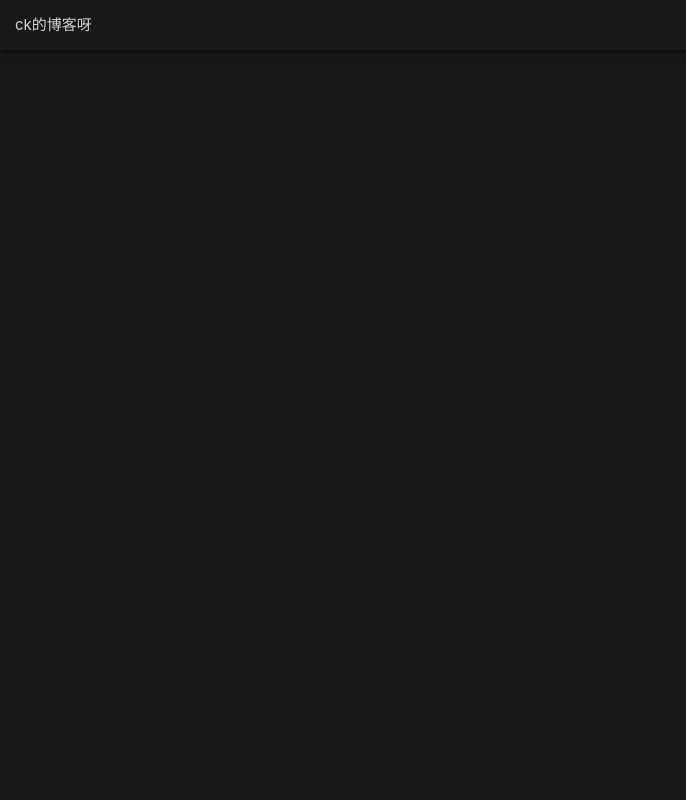
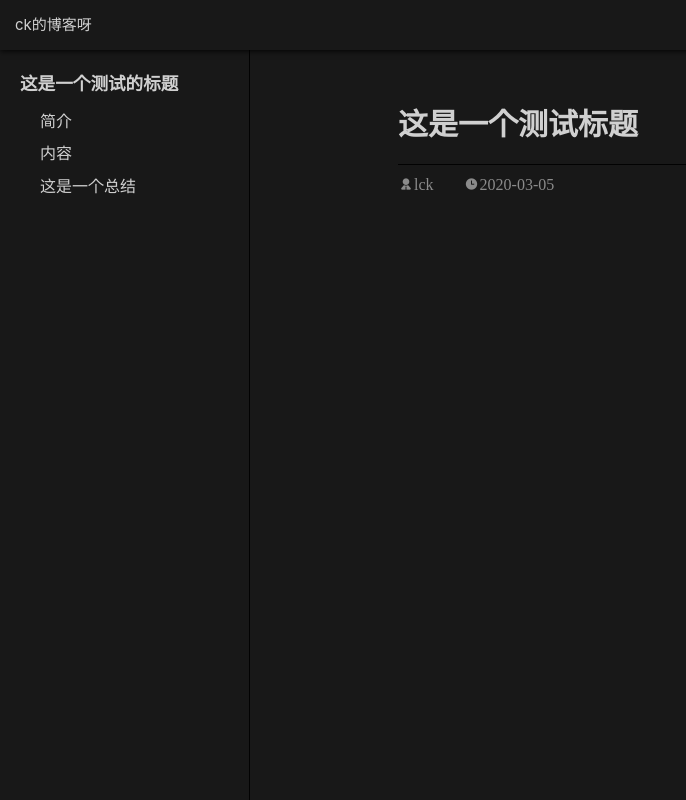
Before and after one commit to Lck6de1p/my-blog, a Vue app: page /#/test in a window 1280 px wide. Shown: the whole page, without its empty margins (0-686 px from the left). Built offline with nearby package versions, Linux system fonts and the light colour scheme.

Commit message:
使用scss设置全局样式变量，开始写博文主要内容

```diff
--- a/src/App.vue
+++ b/src/App.vue
@@ -36,6 +36,6 @@ body {
 }
 ::-webkit-scrollbar-thumb {
         border-radius: 10px;
-        background: #3eaf7c;
+        background: $shadow-hover;
     }
 </style>
--- /dev/null
+++ b/src/assets/css/main.scss
@@ -0,0 +1,40 @@
+$green-color: #3eaf7c;
+// 全文文字主色调
+$text-color: rgba(255, 255, 255, 0.8);
+// 阴影样式
+$shadow: 0 1px 6px 0 rgba(0, 0, 0, 0.9);
+// hover后阴影样式
+$shadow-hover: 0 2px 26px 0 rgba(0, 0, 0, 0.9);
+
+// 作者时间小标签样式
+.iconfont::after {
+    content: attr(data)
+}
+.iconfont {
+    color: #8b8b8b;
+}
+.iconfont-wrapper {
+    margin-top: 10px;
+}
+.iconfont-wrapper span:not(:first-child){
+    margin-left: 30px;
+}
+// 文章大标题
+.blog-content-title {
+    padding: 20px 0;
+    color: $text-color;
+    font-weight: 600;
+    border-bottom: 1px solid rgba(0, 0, 0, 0.9);
+}
+
+.first-move-enter-active {
+    transition: all .5s ease;
+}
+.secend-move-enter-active {
+    transition: all .6s ease;
+}
+.first-move-enter,
+.secend-move-enter {
+    transform: translateY(-30px);
+    opacity: 0;
+}
--- a/src/components/common/BlogItem.vue
+++ b/src/components/common/BlogItem.vue
@@ -22,27 +22,27 @@ export default {
     },
     methods: {
         test() {
-            alert('ceshi')
+            this.$router.push('test')
         }
     }
 };
 </script>
 
-<style scoped>
+<style lang="scss" scoped>
 .blog-list-item {
     padding: 16px 20px;
     margin-bottom: 20px;
     transition: all .3s ease-in-out;
-    box-shadow: 0 1px 6px 0 rgba(0, 0, 0, 0.9);
+    box-shadow: $shadow
 }
 .blog-list-item:hover {
-    box-shadow: 0 2px 26px 0 rgba(0, 0, 0, 0.9);
+    box-shadow: $shadow-hover
 }
 .blog-list-item-title {
     line-height: 36px;
     font-size: 1.1rem;
     font-weight: 500;
-    color: #3eaf7c;
+    color: $green-color;
     border-bottom: 1px solid rgba(0, 0, 0, 0.3);
 }
 .blog-list-item-title span {
@@ -62,19 +62,8 @@ export default {
     bottom: -2px;
     width: 0;
     height: 2px;
-    background: #3eaf7c;
+    background: $green-color;
     transition: all .3s;
 }
-.iconfont::after {
-    content: attr(data)
-}
-.iconfont {
-    color: #8b8b8b;
-}
-.iconfont-wrapper {
-    margin-top: 10px;
-}
-.iconfont-wrapper span:not(:first-child){
-    margin-left: 30px;
-}
+
 </style>
--- a/src/components/common/GoToTop.vue
+++ b/src/components/common/GoToTop.vue
@@ -51,7 +51,7 @@ export default {
 }
 </script>
 
-<style scoped>
+<style scoped lang="scss">
 .toTop-btn {
     position: fixed;
     bottom: 50px;
@@ -62,12 +62,12 @@ export default {
     line-height: 40px;
     background-color: #181818;
     border-radius: 4px;
-    box-shadow: 0 1px 6px 0 rgba(0, 0, 0, 0.9);
+    box-shadow: $shadow;
     cursor: pointer;
 }
 .icon-huidaodingbu {
     font-size: 25px;
-    color: #3eaf7c;
+    color: $shadow-hover;
 }
 .to-top-enter-active,
 .to-top-leave-active {
--- a/src/components/common/Header.vue
+++ b/src/components/common/Header.vue
@@ -1,16 +1,20 @@
 <template>
     <div class="nav-bar">
-        ck的博客呀
+        <span @click="gotoHomePage">ck的博客呀</span>
     </div>
 </template>
 
 <script>
 export default {
-
+    methods: {
+        gotoHomePage() {
+            this.$router.push('homePage')
+        }
+    }
 }
 </script>
 
-<style scoped>
+<style lang="scss" scoped>
 .nav-bar {
     position: fixed;
     left: 0;
@@ -19,10 +23,13 @@ export default {
     height: 50px;
     padding-left: 15px;
     font-weight: 800px;
-    color: rgba(255, 255, 255, 0.8);
+    color: $text-color;
     line-height: 50px;
     background-color: #181818;
-    box-shadow: 0 1px 6px 0 rgba(0, 0, 0, 0.9);
+    box-shadow: $shadow;
     z-index: 10;
+    span {
+        cursor: pointer;
+    }
 }
 </style>
--- /dev/null
+++ b/src/components/common/NavBar.vue
@@ -0,0 +1,54 @@
+<template>
+    <div class="sider-bar">
+        <p class="sider-bar-title">这是一个测试的标题</p>
+        <ul>
+            <li class="sider-bar-item" @click="chose(index)" v-for="(item, index) in datList" :class="{'sider-bar-item-active': active == index}" :key="index">{{item}}</li>
+        </ul>
+    </div>
+</template>
+
+<script>
+export default {
+    data() {
+        return {
+            active: -1,
+            datList: ['简介', '内容', '这是一个总结']
+        }
+    },
+    methods: {
+        chose(index) {
+            console.log(index)
+            this.active = index
+        }
+    }
+}
+</script>
+
+<style lang="scss" scoped>
+.sider-bar {
+    padding: 20px 0;
+}
+.sider-bar-title {
+    margin-bottom: 10px;
+    font-size: 1.1rem;
+    font-weight: 700;
+    color: $text-color;
+}
+.sider-bar-item {
+    font-size: 1rem;
+    color: $text-color;
+    line-height: 1.4;
+    padding:  5px 20px;
+    box-sizing: border-box;
+    border-radius: 5px;
+    cursor: pointer;
+}
+.sider-bar-item-active {
+    color: #fff !important;
+    background-color: $green-color;
+
+}
+.sider-bar-item:hover {
+    color: $green-color;
+}
+</style>
--- a/src/components/page/homePage.vue
+++ b/src/components/page/homePage.vue
@@ -12,7 +12,7 @@
                     </transition>
                 </div>
             </div>
-            <transition name="blog-wrapper-move">
+            <transition name="first-move">
                 <div class="blog-wrapper" v-show="active">
                     <div class="blog-list">
                        <blog-item v-for="item in 20" :key="item" />
@@ -90,7 +90,7 @@ export default {
 }
 </script>
 
-<style scoped>
+<style lang="scss" scoped>
 .header {
     height: 180px;
     padding-top: 120px;
@@ -131,9 +131,9 @@ export default {
     top: 70px;
     transition: all .3s;
     margin-left: 15px;
-    color: rgba(255, 255, 255, 0.8);
+    color: $text-color;
     flex: 0 0 300px;
-    box-shadow: 0 1px 6px 0 rgba(0, 0, 0, 0.9);
+    box-shadow: $shadow;
     border-radius: .25rem;
     box-sizing: border-box;
     padding: 0 15px;
@@ -170,14 +170,14 @@ export default {
 .tags-item {
     padding: 5px 10px;
     height: 20px;
-    color: #3eaf7c;
+    color: $shadow-hover;
     margin-bottom: 10px;
-    box-shadow: 0 1px 6px 0 rgba(0, 0, 0, 0.9);
+    box-shadow: $shadow;
     cursor: pointer;
     transition: all .3s ease-in-out;
 }
 .tags-item:hover {
-    box-shadow: 0 2px 26px 0 rgba(0, 0, 0, 0.9);
+    box-shadow: $shadow-hover;
 }
 .tag-num {
     float: right;
@@ -195,11 +195,5 @@ export default {
   transform: translateY(-50px);
   opacity: 0;
 }
-.blog-wrapper-move-enter-active {
-    transition: all .7s ease;
-}
-.blog-wrapper-move-enter{
-    transform: translateY(-30px);
-    opacity: 0;
-}
+
 </style>
--- /dev/null
+++ b/src/components/page/test.vue
@@ -0,0 +1,64 @@
+<template>
+    <div>
+        <v-header></v-header>
+        <div class="nav-bar-pc">
+            <nav-bar />
+        </div>
+        <div class="blog-page">
+            <div class="blog-content">
+                <transition name="first-move">
+                    <div v-show="active">
+                        <h1 class="blog-content-title">这是一个测试标题</h1>
+                        <div class="iconfont-wrapper">
+                            <span class="iconfont icon-bussiness-man-fill" data="lck"></span>
+                            <span class="iconfont icon-clock-fill" data="2020-03-05"></span>
+                        </div>
+                    </div>
+                </transition>
+            </div>
+        </div>
+    </div>
+</template>
+
+<script>
+import navBar from '../common/NavBar'
+import vHeader from '../common/Header'
+export default {
+    data() {
+        return {
+            active: false
+        }
+    },
+    components: {
+        navBar,
+        vHeader
+    },
+    created() {
+        setTimeout(() => {
+            this.active = true
+        }, 0)
+    }
+}
+</script>
+
+<style lang="scss" scoped>
+.nav-bar-pc {
+    position: fixed;
+    top: 50px;
+    bottom: 0;
+    left: 0;
+    width: 250px;
+    padding: 0 20px;
+    border-right: 1px solid rgba(0, 0, 0, 0.9);
+    box-sizing: border-box;
+}
+.blog-page {
+    margin-left: 256px;
+    padding-top: 50px;
+}
+.blog-content {
+    max-width: 740px;
+    margin: 30px auto;
+}
+
+</style>
--- a/src/router/index.js
+++ b/src/router/index.js
@@ -11,7 +11,7 @@ export default new Router({
         },
         {
             path: '/test',
-            component: () => import('@/components/common/Header')
+            component: () => import('@/components/page/test')
         },
         {
             path: '/homePage',
--- a/vue.config.js
+++ b/vue.config.js
@@ -1,3 +1,11 @@
+
 module.exports = {
-    publicPath: './'
-}
+    publicPath: './',
+    css: {
+      loaderOptions: {
+        sass: {
+            prependData: `@import "@/assets/css/main.scss";`
+        }
+      }
+    }
+  }
```
Also changed, not shown: src/assets/css/main.css (line endings or trailing spaces).
